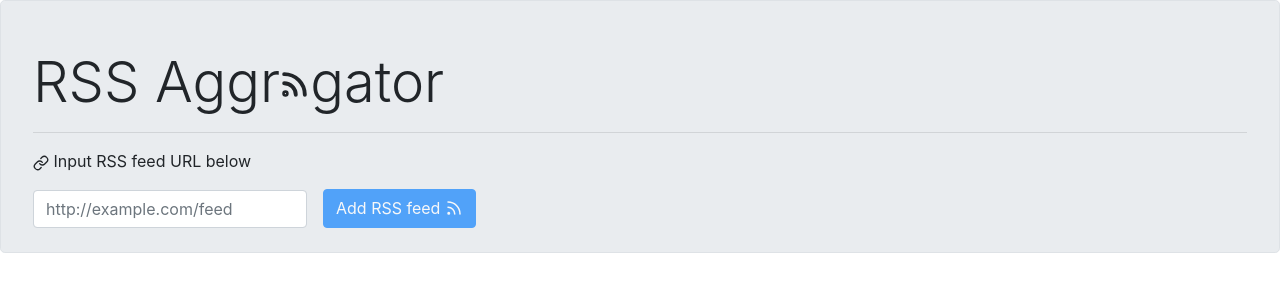
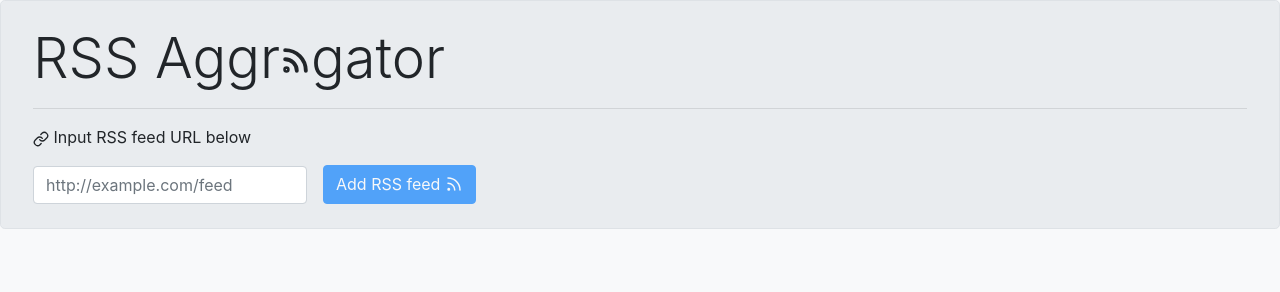
Before and after one commit to it-amalker/frontend-project-lvl3, a website built with webpack: page template.html in a window 1280 px wide. Built offline with nearby package versions, Linux system fonts and the light colour scheme; what melanke-watchjs would draw is missing.

```diff
--- a/template.html
+++ b/template.html
@@ -3,9 +3,10 @@
   <head>
     <title>RSS aggregator</title>
     <link rel="stylesheet" href="https://stackpath.bootstrapcdn.com/bootstrap/4.4.1/css/bootstrap.min.css" integrity="sha384-Vkoo8x4CGsO3+Hhxv8T/Q5PaXtkKtu6ug5TOeNV6gBiFeWPGFN9MuhOf23Q9Ifjh" crossorigin="anonymous">
+    <script src="https://unpkg.com/feather-icons"></script>
   </head>
-  <body>
-    <div class="jumbotron mb-0 pb-2 pt-5 border">
+  <body class="bg-light">
+    <div class="jumbotron mb-0 pb-2 pt-4 border">
       <h1 class="display-4">RSS Aggr<i class="mb-1" stroke-width="3" width="31" height="31" data-feather="rss"></i>gator</h1>
       <hr class="m-y-2">
       <p><i stroke-width="2" width="16" height="16" data-feather="link"></i> Input RSS feed URL below</p>
@@ -20,7 +21,6 @@
     </div>
     <div class="accordion" id="accordion"></div>
 
-  <script src="https://unpkg.com/feather-icons"></script>
   <script type="text/javascript" src="main.js"></script>
   <script src="https://code.jquery.com/jquery-3.2.1.slim.min.js" integrity="sha384-KJ3o2DKtIkvYIK3UENzmM7KCkRr/rE9/Qpg6aAZGJwFDMVNA/GpGFF93hXpG5KkN" crossorigin="anonymous"></script>
   <script src="https://cdnjs.cloudflare.com/ajax/libs/popper.js/1.12.9/umd/popper.min.js" integrity="sha384-ApNbgh9B+Y1QKtv3Rn7W3mgPxhU9K/ScQsAP7hUibX39j7fakFPskvXusvfa0b4Q" crossorigin="anonymous"></script>
```
